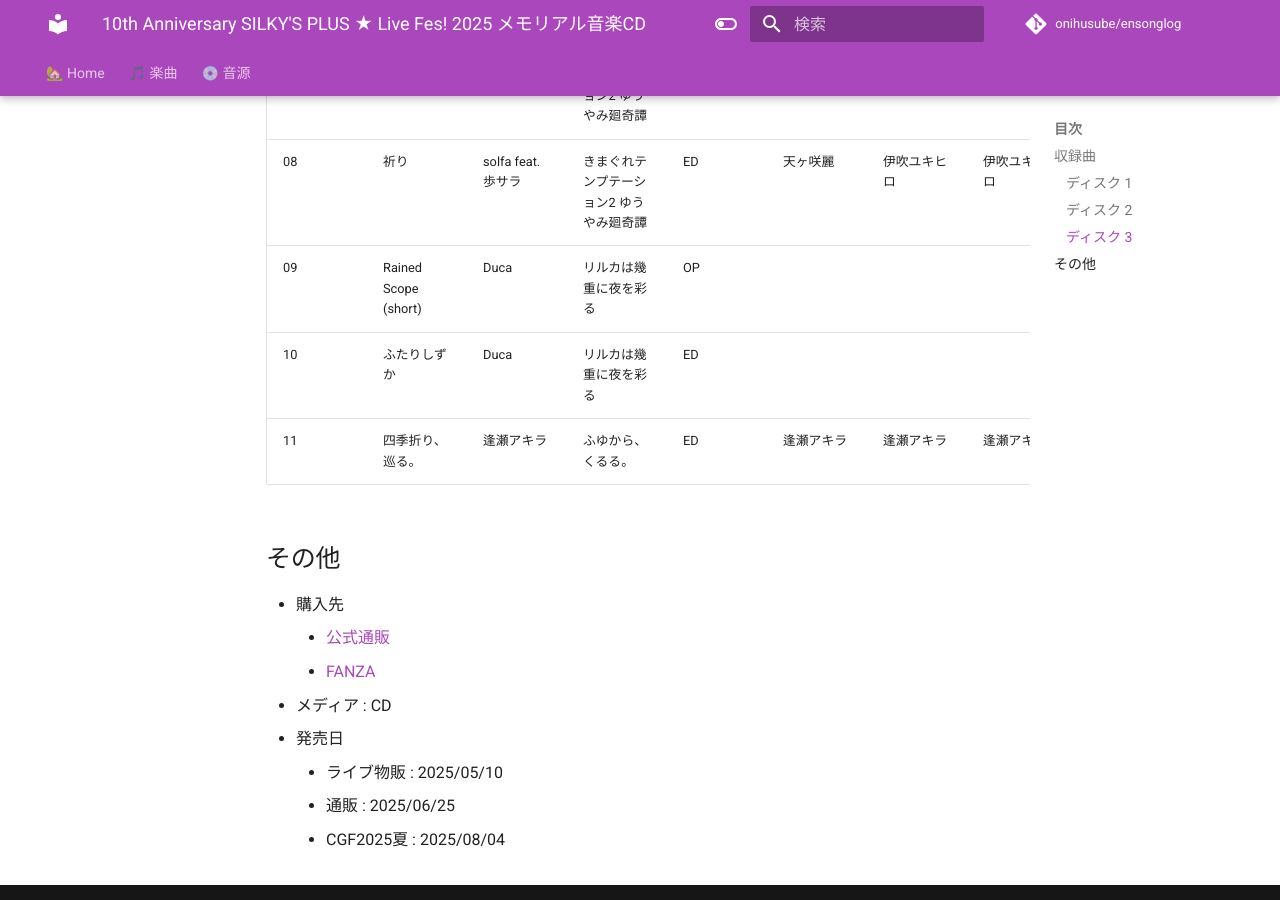
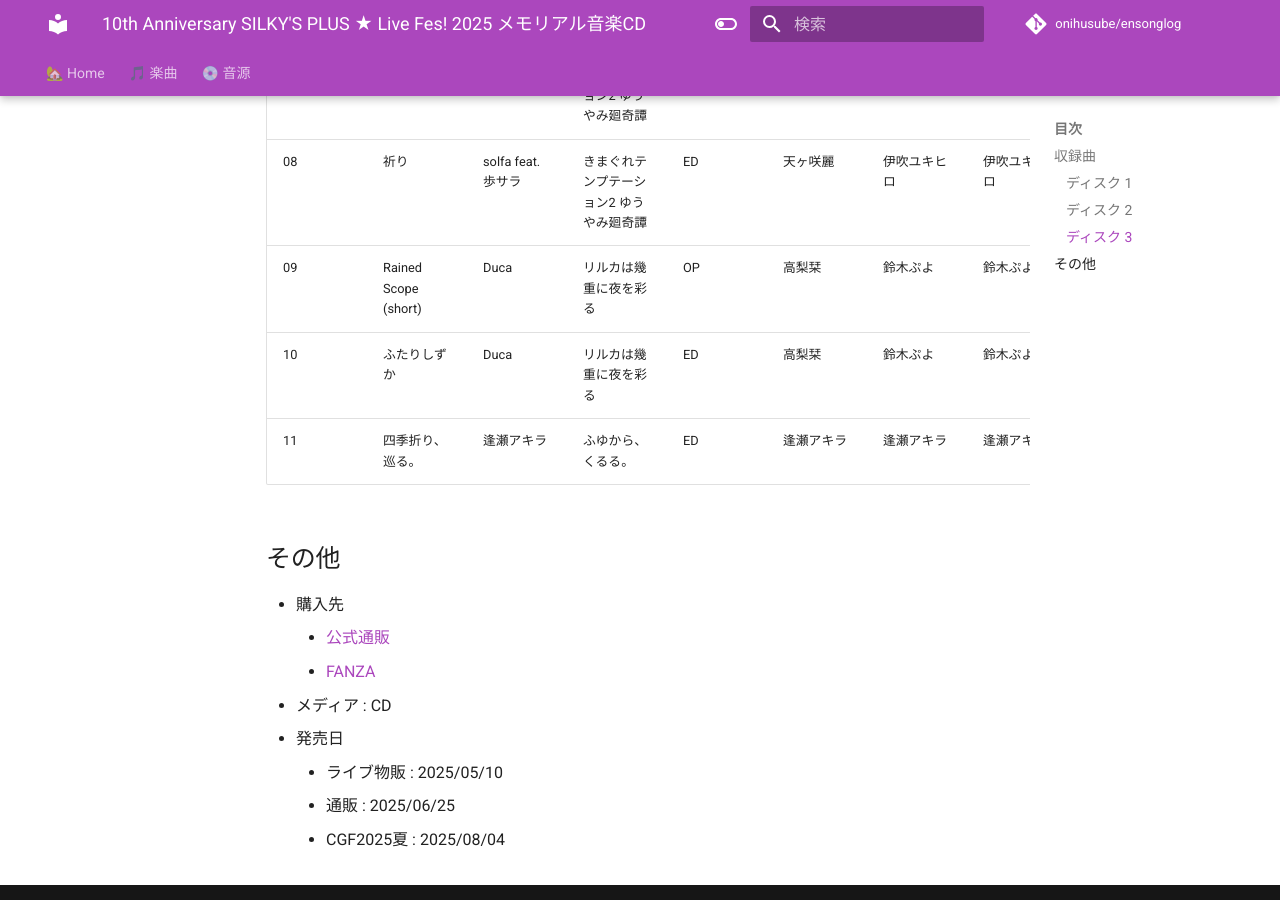
Before and after one commit to onihusube/ensonglog, an MkDocs documentation site: the page built from docs/2025/音源個別/SLF2025メモリアル音楽CD.md, in a window 1280 px wide and 900 px high, scrolled down 3491 px. Built offline with MkDocs 1.6.1 and Material for MkDocs 9.7.7, drawn with Linux system fonts in a browser that asks for light colours; comment, search, counter and statistics services are not loaded.

Commit message:
リルカは幾重に夜を彩る 曲詳細追記

```diff
--- a/docs/2025/音源個別/SLF2025メモリアル音楽CD.md
+++ b/docs/2025/音源個別/SLF2025メモリアル音楽CD.md
@@ -51,8 +51,8 @@
 | 06 | Maybe We Crazy!!! | 逢瀬アキラ | 先輩が私の妄想にドージンする?! ～ボディータッチにご用心～ | 主題歌 | 逢瀬アキラ | 逢瀬アキラ | 逢瀬アキラ | | 2024 |
 | 07 | Fantasic Capricious | solfa feat.小春めう | きまぐれテンプテーション2 ゆうやみ廻奇譚 | OP | 天ヶ咲麗 | 橋咲透 | 橋咲透 | | 2024 |
 | 08 | 祈り | solfa feat.歩サラ | きまぐれテンプテーション2 ゆうやみ廻奇譚 | ED | 天ヶ咲麗 | 伊吹ユキヒロ | 伊吹ユキヒロ | | 2024 |
-| 09 | Rained Scope (short) | Duca | リルカは幾重に夜を彩る | OP | | | | | 2025 |
-| 10 | ふたりしずか | Duca | リルカは幾重に夜を彩る | ED | | | | | 2025 |
+| 09 | Rained Scope (short) | Duca | リルカは幾重に夜を彩る | OP | 高梨栞 | 鈴木ぷよ | 鈴木ぷよ | | 2026 |
+| 10 | ふたりしずか | Duca | リルカは幾重に夜を彩る | ED | 高梨栞 | 鈴木ぷよ | 鈴木ぷよ | | 2026 |
 | 11 | 四季折り、巡る。 | 逢瀬アキラ | ふゆから、くるる。 | ED | 逢瀬アキラ | 逢瀬アキラ | 逢瀬アキラ | | 2021 |
 
 ## その他
```
